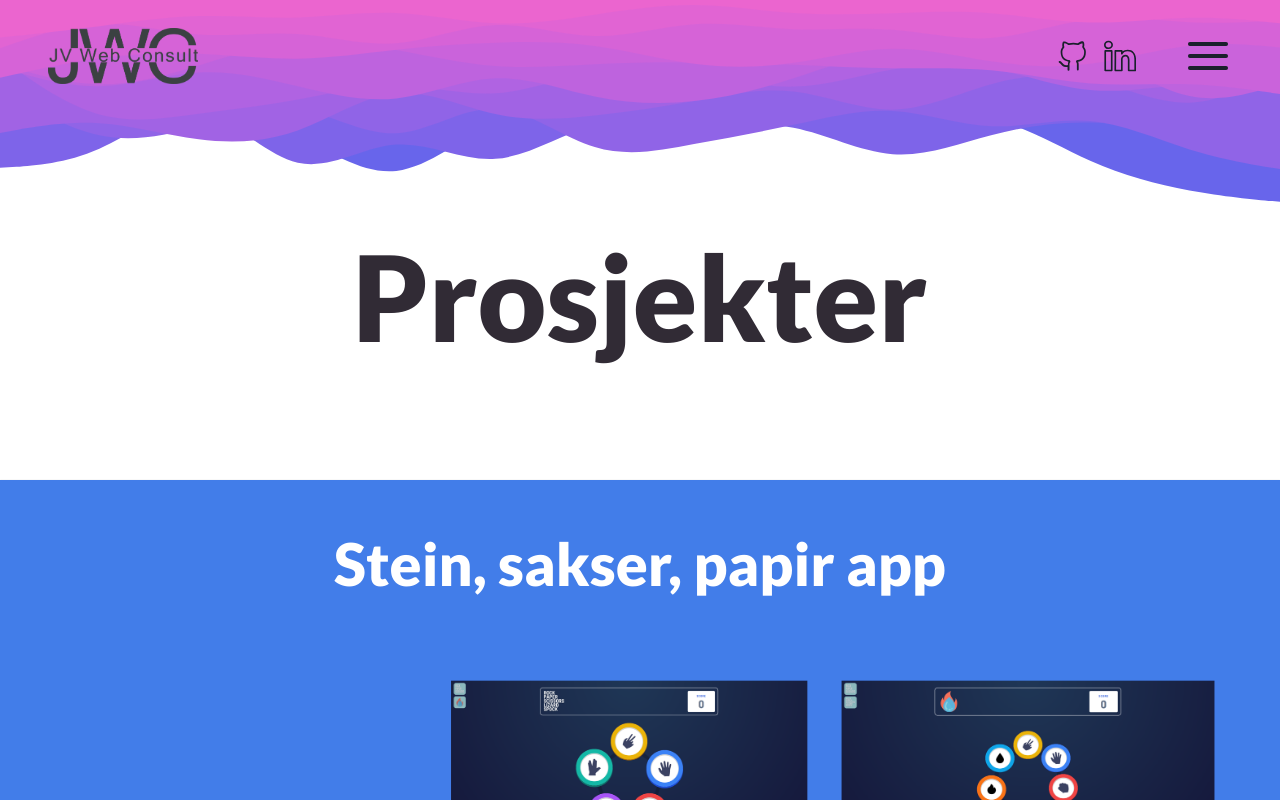
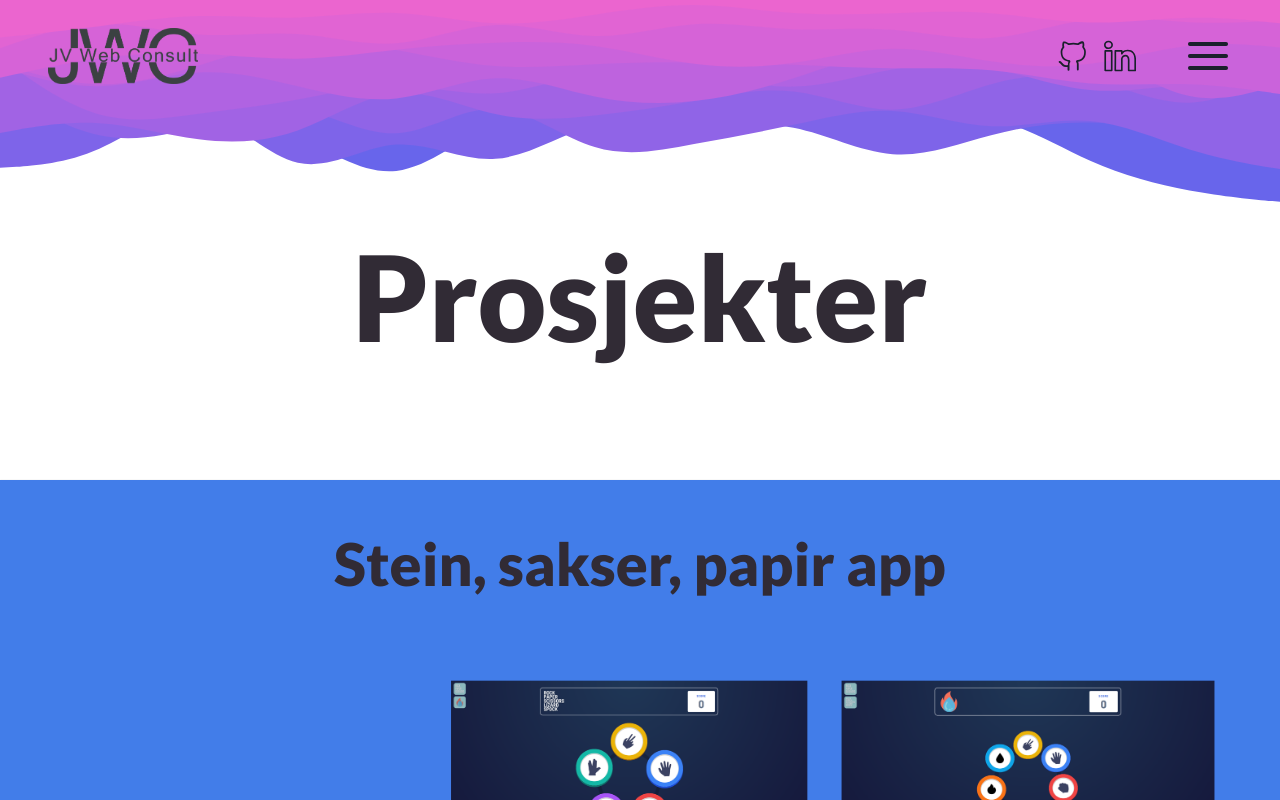
Before and after one commit to VilloKodeHode/jwc, a Next.js app: page /projects in a window 1280 px wide. Shown: the top 800 px of the page. Built offline with nearby package versions, Linux system fonts and the light colour scheme.

Commit message:
fixed up landingpage

```diff
--- a/components/Projects/projects_list.js
+++ b/components/Projects/projects_list.js
@@ -1,7 +1,7 @@
 export const PROJECT_LIST = [
   {
     projectName: "Stein, sakser, papir app",
-    textColor: "text-white",
+    textColor: "text-JWC-white",
     src: "/images/projects/RPS-collage.png",
     mobileSrc: "/images/projects/RPS.png",
     alt: "Stein sakser papir app",
@@ -14,7 +14,7 @@ export const PROJECT_LIST = [
   },
   {
     projectName: "Flerstegs skjema",
-    textColor: "text-white",
+    textColor: "text-JWC-white",
     src: "/images/projects/MSF-collage.png",
     mobileSrc: "/images/projects/Multi page form.png",
     alt: "Flersteg skjema",
@@ -26,7 +26,7 @@ export const PROJECT_LIST = [
   },
   {
     projectName: "App for gode råd",
-    textColor: "text-white",
+    textColor: "text-JWC-white",
     src: "/images/projects/AG-collage.png",
     mobileSrc: "/images/projects/Advice generator.png",
     alt: "App for gode råd",
@@ -38,7 +38,7 @@ export const PROJECT_LIST = [
   },
   {
     projectName: "Pokedex v1",
-    textColor: "text-white",
+    textColor: "text-JWC-white",
     src: "/images/projects/POKEDEXV1-collage.png",
     mobileSrc: "/images/projects/POKEDEXV1-1.png",
     alt: "Pokedex v1",
@@ -46,7 +46,19 @@ export const PROJECT_LIST = [
     href: "https://villokodehode.github.io/PokeAPI/",
     hrefCode: "https://github.com/VilloKodeHode/PokeAPI",
     description:
-      "Den første appen jeg lagde med REST api. Bruker 3 layered fetching for å hente alle dataene jeg trengte. Bugs: ingen kjente bugs",
+      "Min første REST api app. Bruker 3 layered fetching for å hente alle dataene jeg trengte. Bugs: ingen kjente bugs",
+  },
+  {
+    projectName: "Jobb simulator",
+    textColor: "text-JWC-white",
+    src: "/images/projects/POKEDEXV1-collage.png",
+    mobileSrc: "/images/projects/POKEDEXV1-1.png",
+    alt: "Pokedex v1",
+    cardColor: "bg-[#EECC38]",
+    href: "https://villokodehode.github.io/PokeAPI/",
+    hrefCode: "https://github.com/VilloKodeHode/PokeAPI",
+    description:
+      "Min første REST api app. Bruker 3 layered fetching for å hente alle dataene jeg trengte. Bugs: ingen kjente bugs",
   },
 ];
 
```
